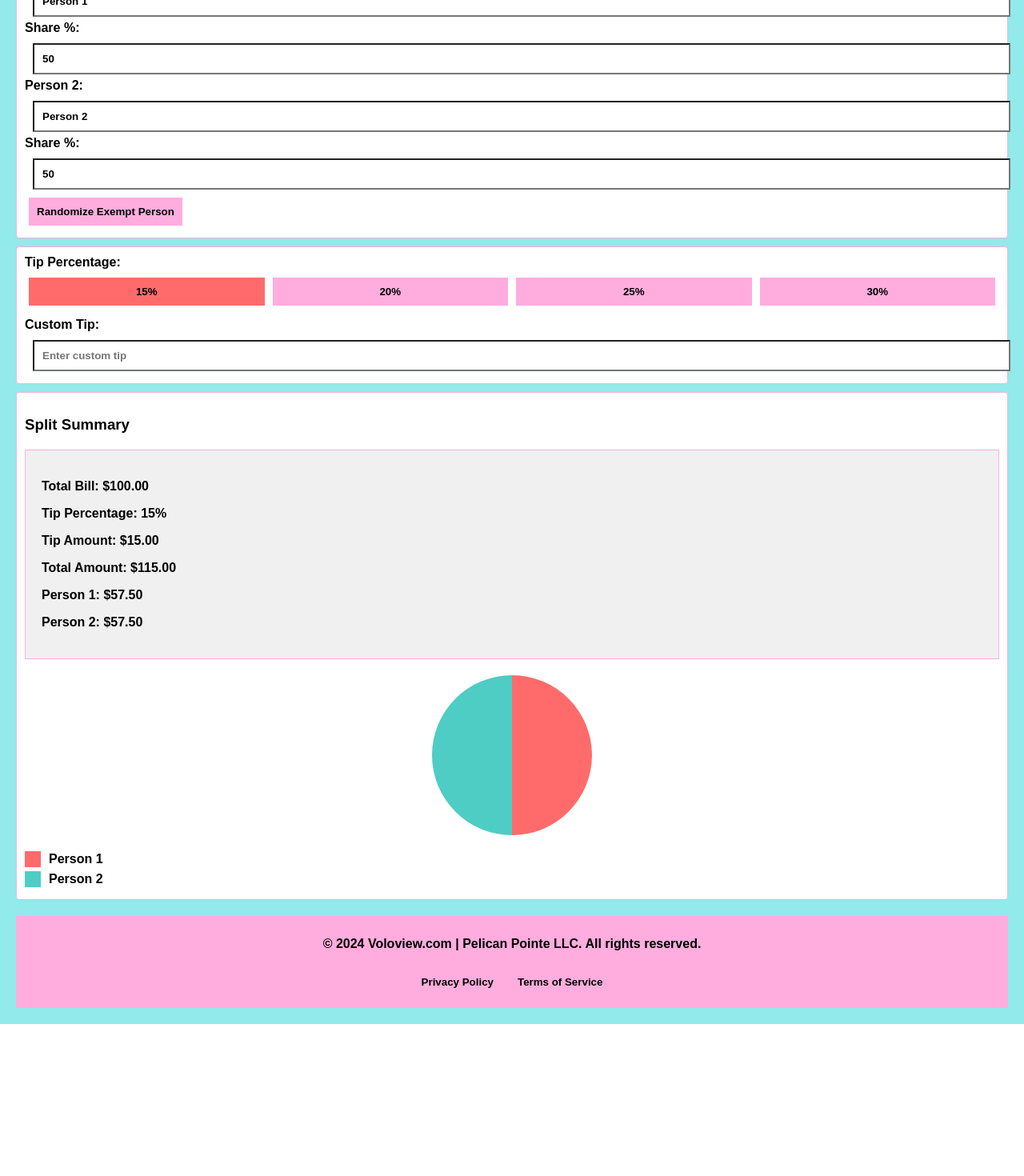
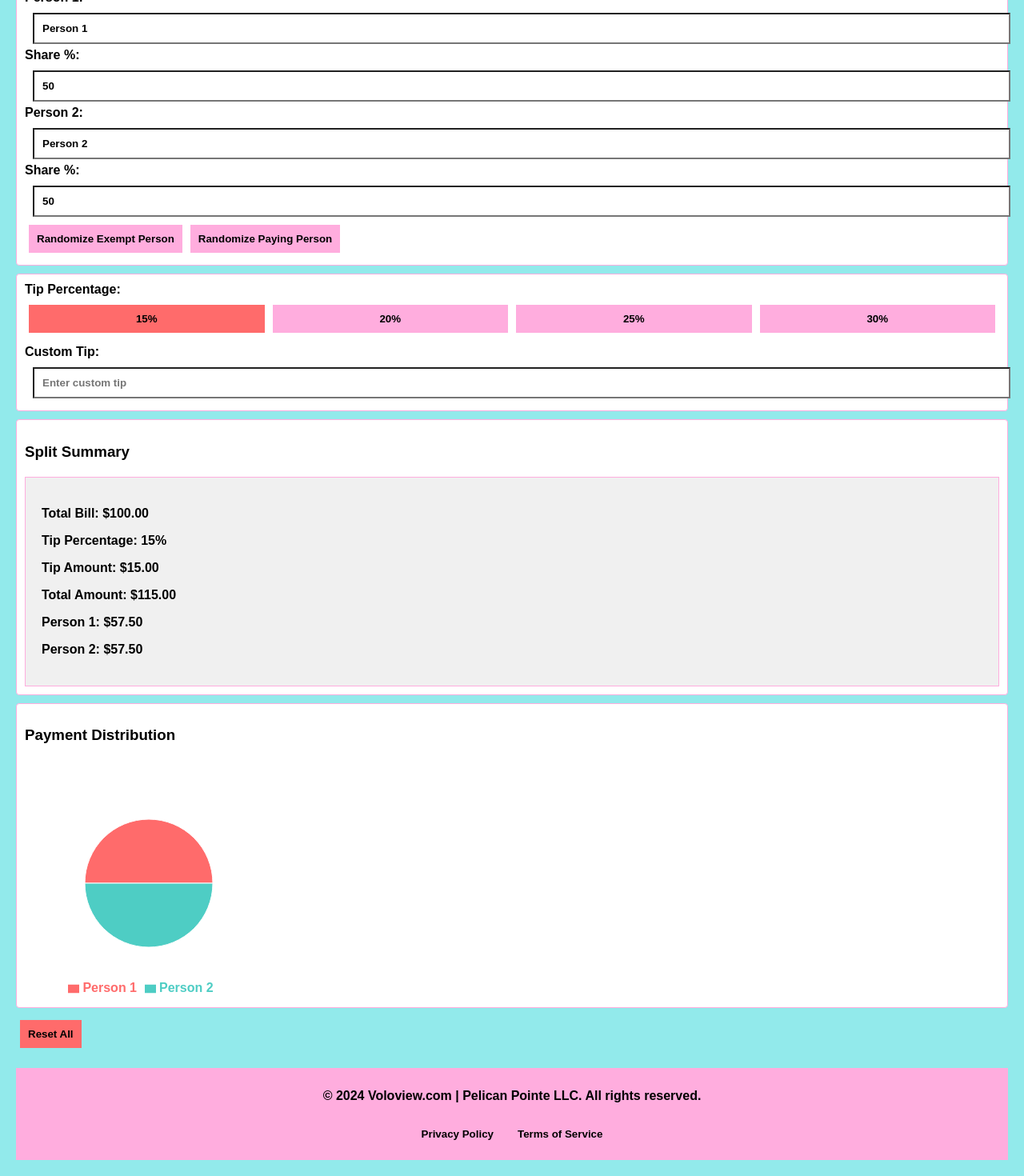
Before and after one commit to wlplease/voloviewapp, a React (Create React App) app: page / in a window 1280 px wide. Shown: the part 470-1940 px from the top of the page at 80% size. Before the commit the page ends 1750 px from the top, so only its background shows below. Built offline with nearby package versions, Linux system fonts and the light colour scheme.

Commit message:
New updates voloview.com

```diff
--- a/package.json
+++ b/package.json
@@ -10,6 +10,7 @@
     "react-custom-roulette": "^1.4.1",
     "react-dom": "^18.3.1",
     "react-scripts": "^5.0.1",
+    "recharts": "^2.12.7",
     "web-vitals": "^2.1.4"
   },
   "scripts": {
--- a/src/App.js
+++ b/src/App.js
@@ -1,4 +1,6 @@
 import React, { useState, useEffect } from 'react';
+import { PieChart, Pie, Cell, Legend, Tooltip } from 'recharts';
+
 
 const CURRENCIES = [
   { code: 'USD', symbol: '$' },
@@ -166,11 +168,16 @@ const BillInput = ({ totalBill, setTotalBill, currency, setCurrency }) => {
   );
 };
 
-const PeopleManager = ({ numPeople, setNumPeople, names, setNames, exemptPerson, setExemptPerson, shares, setShares }) => {
+const PeopleManager = ({ numPeople, setNumPeople, names, setNames, exemptPerson, setExemptPerson, shares, setShares, setPayingPerson }) => {
 
   const handleRandomizeExemptPerson = () => {
     const randomIndex = Math.floor(Math.random() * numPeople);
     setExemptPerson(randomIndex);
+  };
+
+  const handleRandomizePayingPerson = () => {
+    const randomIndex = Math.floor(Math.random() * numPeople);
+    setPayingPerson(randomIndex);
   };
 
   const handleShareChange = (index, value) => {
@@ -216,14 +223,53 @@ const PeopleManager = ({ numPeople, setNumPeople, names, setNames, exemptPerson,
       <button onClick={handleRandomizeExemptPerson} style={styles.button}>
         Randomize Exempt Person
       </button>
+      <button onClick={handleRandomizePayingPerson} style={styles.button}>
+        Randomize Paying Person
+      </button>
     </div>
   );
 };
 
-const SplitCalculator = ({ totalBill, numPeople, tipPercentage, currency, exemptPerson, names, shares }) => {
+// Add this new component
+const PieChartDisplay = ({ names, perPersonAmounts, totalAmount }) => {
+  const data = names.map((name, index) => ({
+    name,
+    value: (perPersonAmounts[index] / totalAmount) * 100
+  })).filter(item => item.value > 0);
+
+  return (
+    <div style={styles.card}>
+      <h3>Payment Distribution</h3>
+      <PieChart width={300} height={300}>
+        <Pie
+          data={data}
+          cx={150}
+          cy={150}
+          labelLine={false}
+          outerRadius={80}
+          fill="#8884d8"
+          dataKey="value"
+        >
+          {data.map((entry, index) => (
+            <Cell key={`cell-${index}`} fill={COLORS[index % COLORS.length]} />
+          ))}
+        </Pie>
+        <Tooltip />
+        <Legend />
+      </PieChart>
+    </div>
+  );
+};
+
+// Replace your existing SplitCalculator component with this updated version
+const SplitCalculator = ({ totalBill, numPeople, tipPercentage, currency, exemptPerson, names, shares, payingPerson }) => {
   const getCurrencySymbol = (code) => CURRENCIES.find(c => c.code === code)?.symbol || code;
 
   const calculateSplit = () => {
+    if (payingPerson !== null) {
+      return names.map((_, index) => (index === payingPerson ? totalBill.toFixed(2) : "0.00"));
+    }
+
     const tipAmount = totalBill * (tipPercentage / 100);
     const totalAmount = totalBill + tipAmount;
 
@@ -239,47 +285,26 @@ const SplitCalculator = ({ totalBill, numPeople, tipPercentage, currency, exempt
     return perPersonAmounts;
   };
 
-  const renderPieChart = () => {
-    const anglePerPerson = 360 / (numPeople - (exemptPerson !== null ? 1 : 0));
-    const background = names.map((_, index) => {
-      if (index === exemptPerson) return '';
-      const startAngle = index * anglePerPerson;
-      const endAngle = (index + 1) * anglePerPerson;
-      return `${COLORS[index % COLORS.length]} ${startAngle}deg ${endAngle}deg`;
-    }).join(', ');
+  const perPersonAmounts = calculateSplit();
+  const totalAmount = totalBill + (totalBill * (tipPercentage / 100));
 
   return (
     <div>
-        <div style={{...styles.pieChart, background: `conic-gradient(${background})`}}></div>
-        <div>
-          {names.map((name, index) => (
-            <div key={index} style={styles.legendItem}>
-              <div style={{...styles.legendColor, backgroundColor: COLORS[index % COLORS.length]}}></div>
-              <span>{name}{exemptPerson === index ? ' (Exempt)' : ''}</span>
-            </div>
-          ))}
-        </div>
-      </div>
-    );
-  };
-
-  const perPersonAmounts = calculateSplit();
-
-  return (
       <div style={styles.card}>
         <h3>Split Summary</h3>
         <div style={styles.summary}>
           <p>Total Bill: {getCurrencySymbol(currency)}{totalBill.toFixed(2)}</p>
           <p>Tip Percentage: {tipPercentage}%</p>
           <p>Tip Amount: {getCurrencySymbol(currency)}{(totalBill * (tipPercentage / 100)).toFixed(2)}</p>
-        <p>Total Amount: {getCurrencySymbol(currency)}{(totalBill + totalBill * (tipPercentage / 100)).toFixed(2)}</p>
+          <p>Total Amount: {getCurrencySymbol(currency)}{totalAmount.toFixed(2)}</p>
           {names.map((name, index) => (
             <p key={index}>
-            {name}{exemptPerson === index ? ' (Exempt)' : ''}: {getCurrencySymbol(currency)}{perPersonAmounts[index]}
+              {name}{exemptPerson === index ? ' (Exempt)' : ''}{payingPerson === index ? ' (Paying)' : ''}: {getCurrencySymbol(currency)}{perPersonAmounts[index]}
             </p>
           ))}
         </div>
-      {renderPieChart()}
+      </div>
+      <PieChartDisplay names={names} perPersonAmounts={perPersonAmounts.map(Number)} totalAmount={totalAmount} />
     </div>
   );
 };
@@ -323,6 +348,13 @@ const TipSelector = ({ tipPercentage, setTipPercentage, customTip, setCustomTip
   );
 };
 
+  // Add this new component
+const ResetButton = ({ onReset }) => (
+  <button onClick={onReset} style={{...styles.button, backgroundColor: '#FF6B6B'}}>
+    Reset All
+  </button>
+);
+
 const SplitSmart = () => {
   const [totalBill, setTotalBill] = useState(100);
   const [numPeople, setNumPeople] = useState(2);
@@ -331,7 +363,8 @@ const SplitSmart = () => {
   const [customTip, setCustomTip] = useState('');
   const [currency, setCurrency] = useState('USD');
   const [exemptPerson, setExemptPerson] = useState(null);
-  const [shares, setShares] = useState([50, 50]); // Initial shares, assuming even split
+  const [payingPerson, setPayingPerson] = useState(null);
+  const [shares, setShares] = useState([50, 50]);
 
   useEffect(() => {
     setNames(prevNames => {
@@ -343,10 +376,22 @@ const SplitSmart = () => {
     });
 
     setShares(() => {
-      const evenSplit = 100 / numPeople; // Evenly distribute the percentage
-      return Array(numPeople).fill(evenSplit); // Create an array with the even split for all participants
+      const evenSplit = 100 / numPeople;
+      return Array(numPeople).fill(evenSplit);
     });
   }, [numPeople]);
+
+  const resetAll = () => {
+    setTotalBill(100);
+    setNumPeople(2);
+    setNames(['Person 1', 'Person 2']);
+    setTipPercentage(15);
+    setCustomTip('');
+    setCurrency('USD');
+    setExemptPerson(null);
+    setPayingPerson(null);
+    setShares([50, 50]);
+  };
 
   return (
     <div>
@@ -360,6 +405,7 @@ const SplitSmart = () => {
         setExemptPerson={setExemptPerson}
         shares={shares}
         setShares={setShares}
+        setPayingPerson={setPayingPerson}
       />
       <TipSelector
         tipPercentage={tipPercentage}
@@ -375,7 +421,9 @@ const SplitSmart = () => {
         exemptPerson={exemptPerson}
         names={names}
         shares={shares}
+        payingPerson={payingPerson}
       />
+      <ResetButton onReset={resetAll} />
     </div>
   );
 };
@@ -535,7 +583,9 @@ const App = () => {
   return (
     <div style={styles.container}>
       <Header onNavigate={setCurrentPage} />
-      <p style={styles.description}>Welcome to SplitSmart, your go-to app for easily dividing bills and expenses among groups. Enjoy fair and simple bill splitting with just a few clicks, including the option to randomly exempt a person from paying their share.</p>
+      <p style={styles.description}>Welcome to SplitSmart, your go-to app for easily dividing bills and expenses among groups. </p>
+
+      <p>Enjoy fair and simple bill splitting with just a few clicks, including the option to randomly exempt a person from paying their share or randomly select someone to pay the entire bill.</p>
       {renderPage()}
       <Footer onNavigate={setCurrentPage} />
     </div>
```
Also changed, not shown: 1 other file (tests, documents, lock files or other folders). Lines whose indentation alone changed are shown as unchanged.
